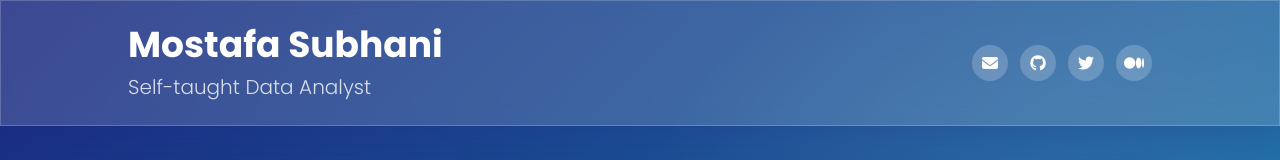
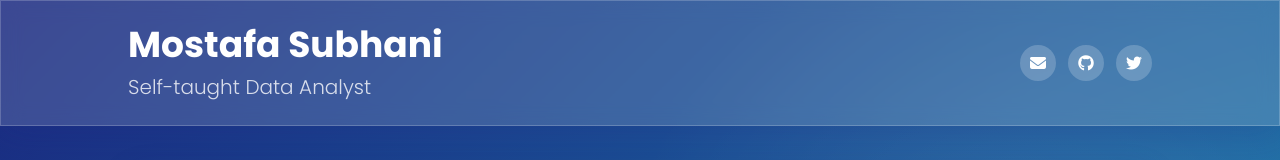
Before and after one commit to mostafa98776/mostafa98776.github.io, a plain HTML site: page index.html in a window 1280 px wide. Shown: the top 160 px of the page. Drawn offline with nearby package versions, Linux system fonts and the light colour scheme.

Commit message:
Update index.html

```diff
--- a/index.html
+++ b/index.html
@@ -134,9 +134,6 @@
                     <a href="https://x.com/mspytho" target="_blank" class="social-icon">
                         <i class="fab fa-twitter"></i>
                     </a>
-                    <a href="https://medium.com/@mostafasub" target="_blank" class="social-icon">
-                        <i class="fab fa-medium"></i>
-                    </a>
                 </div>
             </div>
         </div>
@@ -153,7 +150,6 @@
                                 alt="Profile Picture" class="profile-pic">
                         </div>
                     </div>
-
                     <!-- about me Content -->
                     <div class="md:w-2/3">
                         <h2 class="text-2xl font-bold mb-4">About Me</h2>
```
